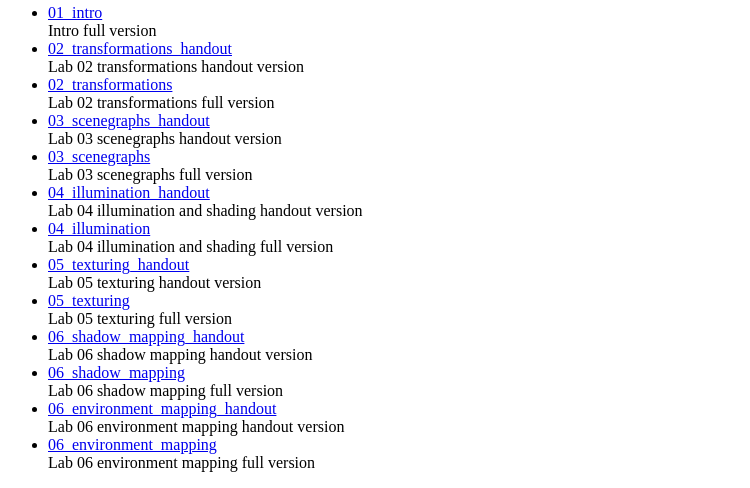
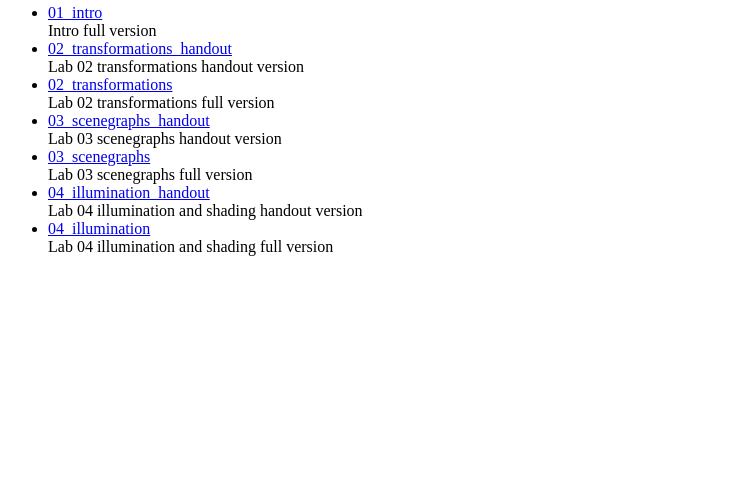
Before and after one commit to szmarkiewicz/cg_labs, a plain HTML site: page index.html in a window 1280 px wide. Shown: the part 344-832 px from the top of the page, without its empty margins (0-750 px from the left). After the commit the page ends 800 px from the top, so only its background shows below. Drawn offline with Linux system fonts and the light colour scheme.

Commit message:
Lab 4 - updates

```diff
--- a/index.html
+++ b/index.html
@@ -44,24 +44,6 @@
       <li><a href="./04_illumination/">04_illumination</a><br>
         Lab 04 illumination and shading full version
       </li>
-	  <li><a href="./05_texturing_handout/">05_texturing_handout</a><br>
-        Lab 05 texturing handout version
-      </li>
-	  <li><a href="./05_texturing/">05_texturing</a><br>
-        Lab 05 texturing full version
-      </li>
-	  <li><a href="./06_shadow_mapping_handout/">06_shadow_mapping_handout</a><br>
-        Lab 06 shadow mapping handout version
-      </li>
-	  <li><a href="./06_shadow_mapping/">06_shadow_mapping</a><br>
-        Lab 06 shadow mapping full version
-      </li>
-	  <li><a href="./06_environment_mapping_handout/">06_environment_mapping_handout</a><br>
-        Lab 06 environment mapping handout version
-      </li>
-	  <li><a href="./06_environment_mapping/">06_environment_mapping</a><br>
-        Lab 06 environment mapping full version
-      </li>
     </ul>
 </body>
 </html>
```
